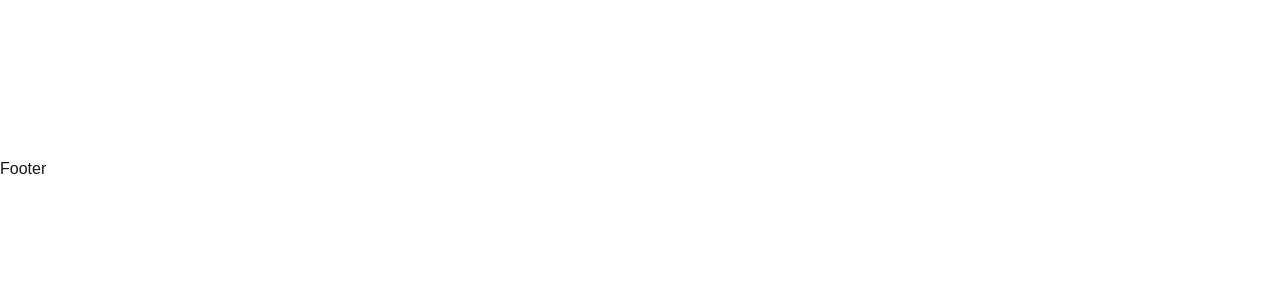
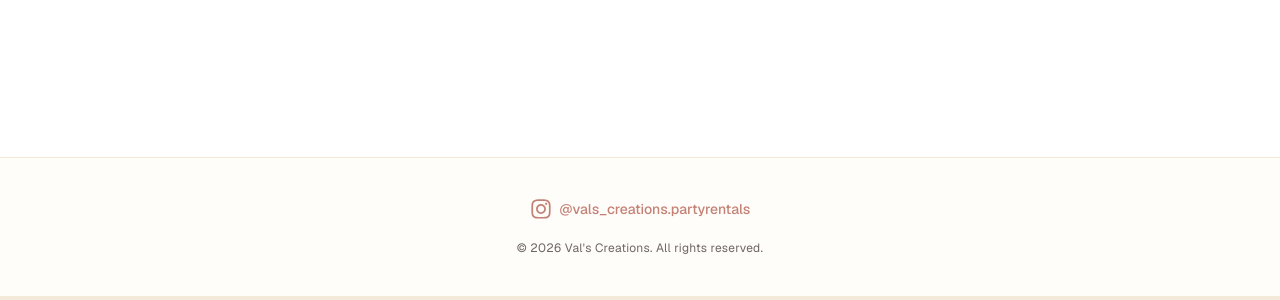
Before and after one commit to ssva179/vals-creation, a Next.js app: page / in a window 1280 px wide. Shown: the part 3867-4167 px from the top of the page. Before the commit the page ends 4048 px from the top, so only its background shows below. Built offline with nearby package versions, Linux system fonts and the light colour scheme.

Commit message:
finished footer

```diff
--- a/components/layout/Footer.tsx
+++ b/components/layout/Footer.tsx
@@ -1,7 +1,28 @@
+import Link from "next/link";
+import { FaInstagram } from "react-icons/fa";
+
 export default function Footer() {
     return (
-        <section>
-            Footer
-        </section>
+        <footer className="border-t border-b-4 border-[#d8bd8c]/30 bg-[#fffdfa]">
+            <div className="mx-auto flex max-w-7xl flex-col items-center gap-5 px-6 py-10">
+
+                {/* Instagram Handle*/}
+                <Link
+                    href="https://www.instagram.com/vals_creations.partyrentals"
+                    target="_blank"
+                    rel="noopener noreferrer"
+                    aria-label="Visit Val's Creations on Instagram"
+                    className="flex items-center gap-2 text-[#c48276] transition-colors hover:text-[#a96f66]"
+                >
+                    <FaInstagram size={22} />
+                    <span className="font-sans text-sm font-medium">
+                        @vals_creations.partyrentals
+                    </span>
+                </Link>
+                <p className="font-sans text-xs tracking-wide text-[#6f6662]">
+                    © {new Date().getFullYear()} {" "}Val&apos;s Creations. All rights reserved.
+                </p>
+            </div>
+        </footer>
     );
 }
```
Also changed, not shown: components/layout/MobileMenu.tsx (deleted).
